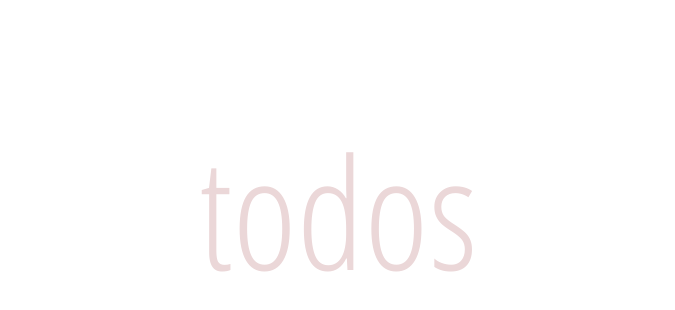
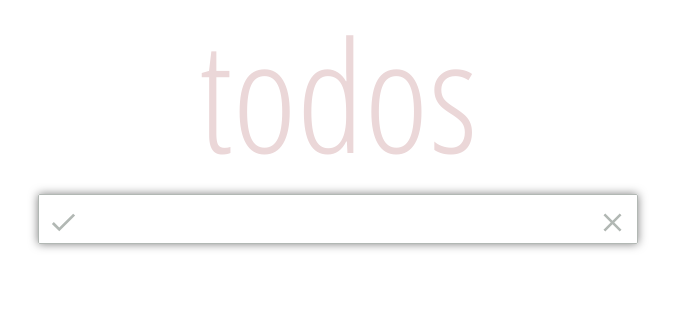
Before and after one commit to UncleFairy/todo-app-hooks, a React (Create React App) app: page / in a window 1280 px wide. Shown: the top 310 px of the page, without its empty margins (302-977 px from the left). Built offline with nearby package versions, Linux system fonts and the light colour scheme.

Commit message:
Styling Todo Component

```diff
--- a/package.json
+++ b/package.json
@@ -3,8 +3,10 @@
   "version": "0.1.0",
   "private": true,
   "dependencies": {
+    "@material-ui/core": "^4.5.0",
     "react": "^16.10.2",
     "react-dom": "^16.10.2",
+    "react-icons": "^3.7.0",
     "react-redux": "^7.1.1",
     "react-scripts": "3.2.0",
     "redux": "^4.0.4"
--- a/public/index.html
+++ b/public/index.html
@@ -3,6 +3,9 @@
   <head>
     <meta name="viewport" content="width=device-width, initial-scale=1" />
     <link href="https://fonts.googleapis.com/css?family=Open+Sans+Condensed:300&display=swap" rel="stylesheet">
+    <link rel="stylesheet" href="https://stackpath.bootstrapcdn.com/bootstrap/4.1.0/css/bootstrap.min.css"
+          integrity="sha384-9gVQ4dYFwwWSjIDZnLEWnxCjeSWFphJiwGPXr1jddIhOegiu1FwO5qRGvFXOdJZ4"
+          crossorigin="anonymous">
     <title>React App</title>
   </head>
   <body>
--- a/src/App.js
+++ b/src/App.js
@@ -1,9 +1,20 @@
-import React from 'react';
-
+import React from "react";
+import Todo from "./components/todo/todo";
 function App() {
   return (
-    <div className="App" style={{textAlign: 'center'}}>
-        <h1 style={{fontSize: '155px', color: '#EBD7D8', fontFamily: 'Open Sans Condensed', fontWeight: 100}}>todos</h1>
+    <div className="App">
+      <h1
+        style={{
+          fontSize: "155px",
+          color: "#EBD7D8",
+          fontFamily: "Open Sans Condensed",
+          fontWeight: 100,
+          textAlign: "center"
+        }}
+      >
+        todos
+      </h1>
+      <Todo />
     </div>
   );
 }
--- /dev/null
+++ b/src/components/todo/style.css
@@ -0,0 +1,43 @@
+.todo-wrapper {
+  width: 600px;
+  height: 50px;
+  border: 1px solid #b2b8b4;
+  border-radius: 2px;
+  margin: 0 auto;
+  overflow: hidden;
+  box-shadow: 0 0 10px rgba(0, 0, 0, 0.5);
+}
+.todo-element-height {
+  height: 50px;
+}
+.todo-input {
+  border: 0px;
+  font-size: 20px;
+  font-weight: 400;
+  outline: none;
+}
+.todo-button {
+  background: white;
+  border: 0px;
+}
+.todo-button:active,
+.todo-button:focus {
+  transform: translateY(2px);
+  outline: none;
+}
+
+.todo-button-image {
+  color: #b2b8b4;
+  height: 35px;
+  padding-top: 4px;
+  width: 35px;
+}
+
+.nopadding {
+  padding: 0 !important;
+  margin: 0 !important;
+}
+
+.full-width {
+  width: 100%;
+}
--- /dev/null
+++ b/src/components/todo/todo.js
@@ -0,0 +1,41 @@
+import React from "react";
+import { IoMdClose, IoMdCheckmark } from "react-icons/io";
+import "./style.css";
+
+function Todo() {
+  return (
+    <div className="todo-wrapper">
+      <div className="container">
+        <div className="row">
+          <div className="col-sm-1 nopadding">
+            <button
+              className="full-width todo-element-height todo-button"
+              onClick={null}
+            >
+              <IoMdCheckmark className="todo-button-image" />
+            </button>
+          </div>
+          <div className="col-sm-10 nopadding">
+            <input
+              type="text"
+              className="full-width todo-element-height todo-input"
+            />
+          </div>
+          <div className="col-sm-1 nopadding">
+            <button className="full-width todo-element-height todo-button">
+              <IoMdClose className="todo-button-image" />
+            </button>
+          </div>
+        </div>
+      </div>
+    </div>
+  );
+}
+
+export default Todo;
+
+// {/*<div style={{height: '50px', width: '600px', border: "1px solid black", margin: '0 auto'}}>*/}
+// {/*  <button style={{height: '50px', width: '50px', margin: 0}}><IoMdCheckmark /></button>*/}
+// {/*  <input type='text' style={{height: '50px', width: '500px', margin: 0}}/>*/}
+// {/*  <button style={{height: '50px', width: '50px', margin: 0}}><IoMdClose /></button>*/}
+// {/*</div>*/}
```
Also changed, not shown: 1 other file (tests, documents, lock files or other folders).
